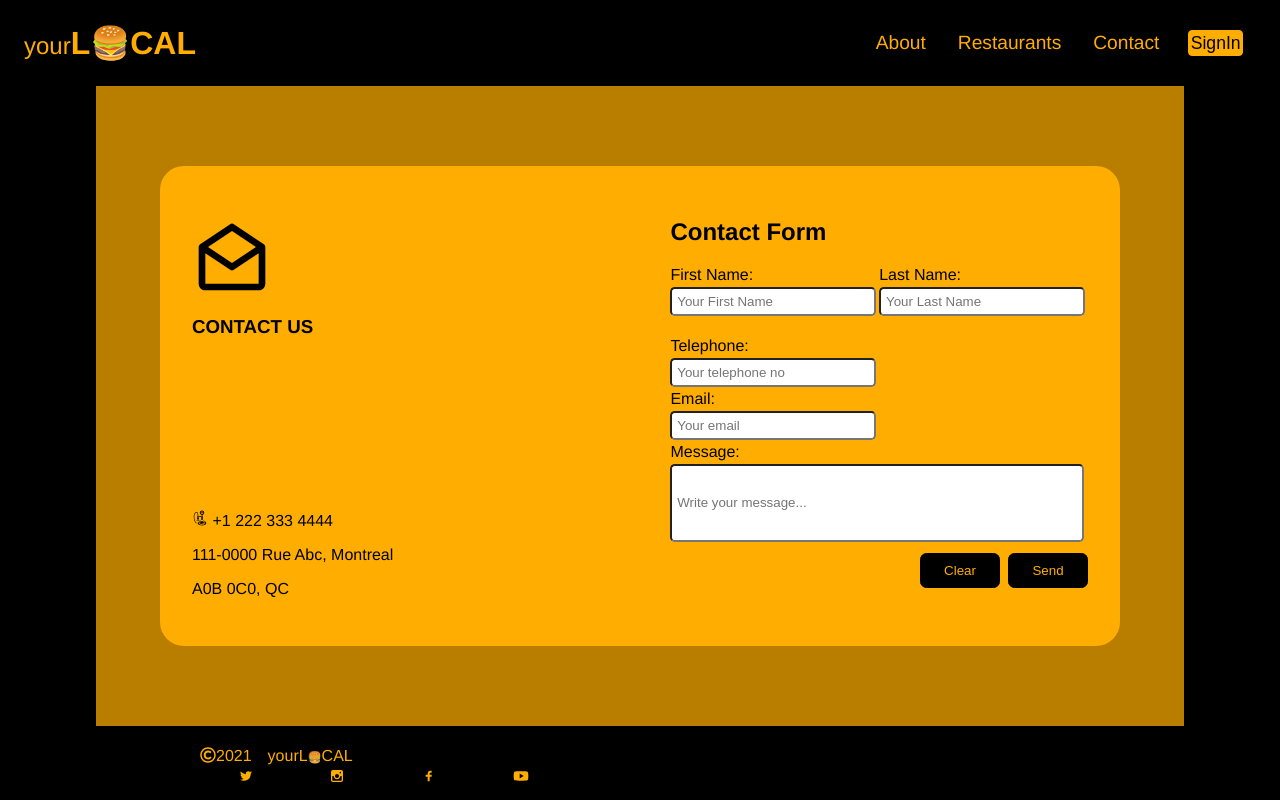
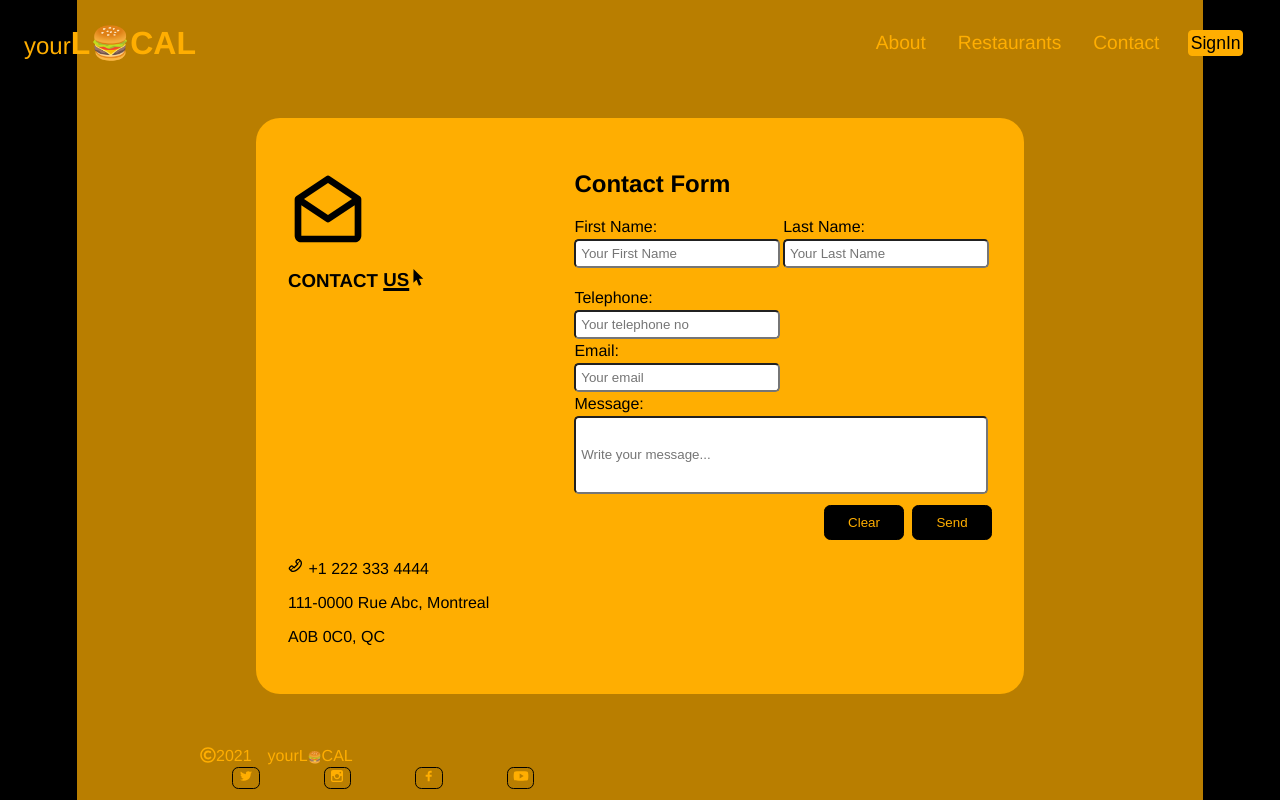
Before and after one commit to aruchowdhury/yourLocal, a React (Create React App) app in the folder frontend/: page /contact in a window 1280 px wide. Built offline with nearby package versions, Linux system fonts and the light colour scheme.

Commit message:
home about contact in progtress

```diff
--- a/frontend/src/About.js
+++ b/frontend/src/About.js
@@ -14,12 +14,12 @@ const About = () => {
               href="https://www.restaurantscanada.org/support-restaurants/"
               alt="restaurantscanada.org web url"
             >
-              https://www.restaurantscanada.org/support-restaurants/
+              https://www.restaurantscanada.org/support-restaurants/,
             </a>{" "}
-            since march 2020 10,000 restaurants closed due to a global pandemic.
-            A big portion of those closed restaurants is locally owned small
-            businesses. So it was never been a hard time for our local business
-            owners than now ever.
+            since march 2020 10,000 restaurants closed their kitchen permanently
+            due to a global pandemic. A big portion of those closed restaurants
+            is locally owned small businesses. So it was never been a hard time
+            for our local business owners than now ever.
           </p>
           <p>
             After joining Concordia Bootcamp I was thinking why not make a
@@ -51,10 +51,6 @@ const About = () => {
 };
 
 const Background = styled.div`
-  background-color: #b97e00;
-  margin: auto;
-  width: 85vw;
-  height: 80vh;
   align-content: center;
   align-items: center;
   display: flex;
@@ -65,16 +61,21 @@ const Wrapper = styled.div`
   display: flex;
   flex-wrap: wrap;
   justify-content: space-between;
-  margin: auto;
+  margin: 2rem;
   border-radius: 1.5rem;
   background-color: #ffae01;
-  width: 60rem;
-  height: 30rem;
+  width: 60vw;
+  height: 72vh;
   color: black;
 `;
 const Para = styled.p`
   font-size: 1.2rem;
   color: black;
-  padding: 5rem;
+  padding: 0 3.5rem;
+  a {
+    &:hover {
+      opacity: 0.5;
+    }
+  }
 `;
 export default About;
--- a/frontend/src/Contact.js
+++ b/frontend/src/Contact.js
@@ -2,8 +2,9 @@ import React from "react";
 import { NavLink } from "react-router-dom";
 import styled from "styled-components";
 import img from "./assets/bg.png";
-import { GiCandlestickPhone } from "react-icons/gi";
+import { TiPhoneOutline } from "react-icons/ti";
 import { BiEnvelopeOpen } from "react-icons/bi";
+import { GiArrowCursor } from "react-icons/gi";
 
 const Contact = () => {
   return (
@@ -14,12 +15,16 @@ const Contact = () => {
             <Envelope>
               <BiEnvelopeOpen />
             </Envelope>
-            CONTACT <HomeLink to="/">US</HomeLink>
+            CONTACT{" "}
+            <HomeLink to="/">
+              US
+              <GiArrowCursor />
+            </HomeLink>
           </h3>
 
           <div>
             <p>
-              <GiCandlestickPhone /> +1 222 333 4444
+              <TiPhoneOutline /> +1 222 333 4444
             </p>
             <p> 111-0000 Rue Abc, Montreal</p>
             <p>A0B 0C0, QC</p>
@@ -91,16 +96,8 @@ const Contact = () => {
 };
 
 const Background = styled.div`
-  background-color: #b97e00;
-  margin: auto;
-  width: 85vw;
-  height: 80vh;
   align-content: center;
   align-items: center;
-  /* background-image: url(${img});
-  background-size: cover; */
-  position: relative;
-  z-index: -1;
   display: flex;
   flex-wrap: wrap;
   justify-content: center;
@@ -110,11 +107,11 @@ const Wrapper = styled.div`
   display: flex;
   flex-wrap: wrap;
   justify-content: space-between;
-  margin: auto;
+  margin: 2rem;
   border-radius: 1.5rem;
   background-color: #ffae01;
-  width: 60rem;
-  height: 30rem;
+  width: 60vw;
+  height: 72vh;
   color: black;
 `;
 
@@ -136,11 +133,11 @@ const ContactForm = styled.div`
 `;
 
 const HomeLink = styled(NavLink)`
-  text-decoration: none;
+  text-decoration: underline 0.2rem solid;
   color: black;
   cursor: pointer;
   &:hover {
-    color: white;
+    opacity: 0.6;
   }
 `;
 
@@ -192,6 +189,7 @@ const Button = styled.button`
   border: 0.1rem solid black;
   border-radius: 0.4rem;
   color: #ffae01;
+  cursor: pointer;
 
   &:hover {
     background: #ffae01;
--- a/frontend/src/GlobalStyles.js
+++ b/frontend/src/GlobalStyles.js
@@ -4,10 +4,14 @@ const GlobalStyle = createGlobalStyle`
   body {
     margin: 0;
     padding: 0;
-    background: black;
+    /* background: black; */
     color: #fff;
     font-family: Open-Sans, Helvetica, Sans-Serif;
+    background:
+    linear-gradient(rgba(185, 126, 0, 1) 100%, rgba(185, 126, 0, 1) 100%) center center/ 88vw 175vh no-repeat,black;
+
   }
+
 `;
 
 export default GlobalStyle;
--- a/frontend/src/Home.js
+++ b/frontend/src/Home.js
@@ -1,7 +1,78 @@
 import React from "react";
-
+import { NavLink } from "react-router-dom";
+import styled from "styled-components";
+import img from "./assets/bg.png";
 const Home = () => {
-  return <div>Home</div>;
+  return (
+    <Background>
+      <Wrapper>
+        <ImageDiv></ImageDiv>
+        <ContentDiv>
+          <h1>tasty local food like old days...</h1>
+          <h2>find your local food!</h2>
+          <h2>and all other ehinic food around you!!</h2>
+          <NavLink to="/restaurants">
+            <Button>Order Now</Button>
+          </NavLink>
+        </ContentDiv>
+      </Wrapper>
+    </Background>
+  );
 };
 
+const Background = styled.div`
+  align-content: center;
+  align-items: center;
+  display: flex;
+  flex-wrap: wrap;
+  justify-content: center;
+`;
+const Wrapper = styled.div`
+  display: flex;
+  flex-direction: row;
+  flex-wrap: wrap;
+  justify-content: space-around;
+  align-items: stretch;
+  align-content: stretch;
+  background-color: #ffae01;
+  width: 88vw;
+  height: 85vh;
+  color: black;
+`;
+const ImageDiv = styled.div`
+  flex: 1;
+  background-image: url(${img});
+  background-size: cover;
+  background-repeat: no-repeat;
+  background-size: 100% 100%;
+`;
+
+const ContentDiv = styled.div`
+  flex: 1;
+  display: flex;
+  flex-direction: column;
+  flex-wrap: wrap;
+  justify-content: center;
+  align-items: flex-start;
+  align-content: center;
+`;
+const Button = styled.button`
+  height: 2.2rem;
+  width: 7rem;
+  margin: 1.5rem 0;
+  background: black;
+  border: 0.2rem solid black;
+  border-radius: 0.4rem;
+  color: #ffae01;
+  cursor: pointer;
+  font-size: 1rem;
+
+  &:hover {
+    background: #ffae01;
+    border: 0.2rem solid black;
+    border-radius: 0.4rem;
+    color: black;
+  }
+`;
+
 export default Home;
```
Also changed, not shown: 1 other file (tests, documents, lock files or other folders).
